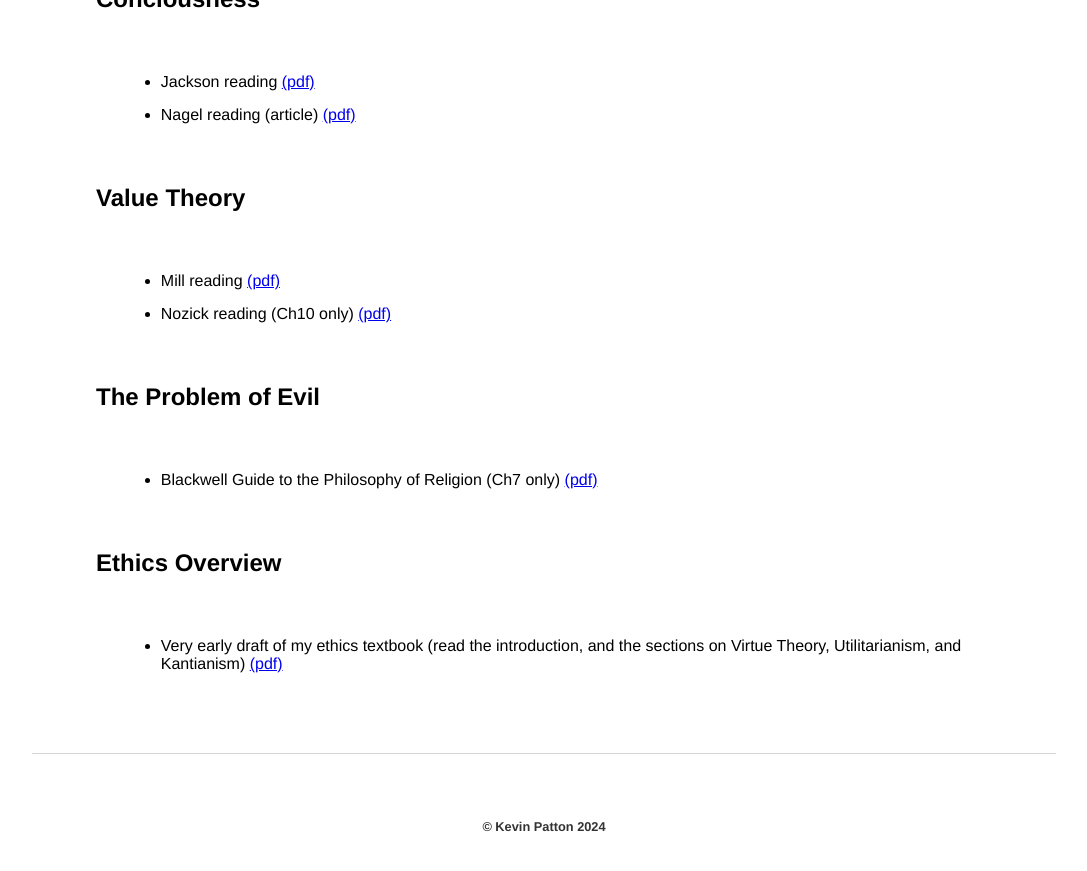
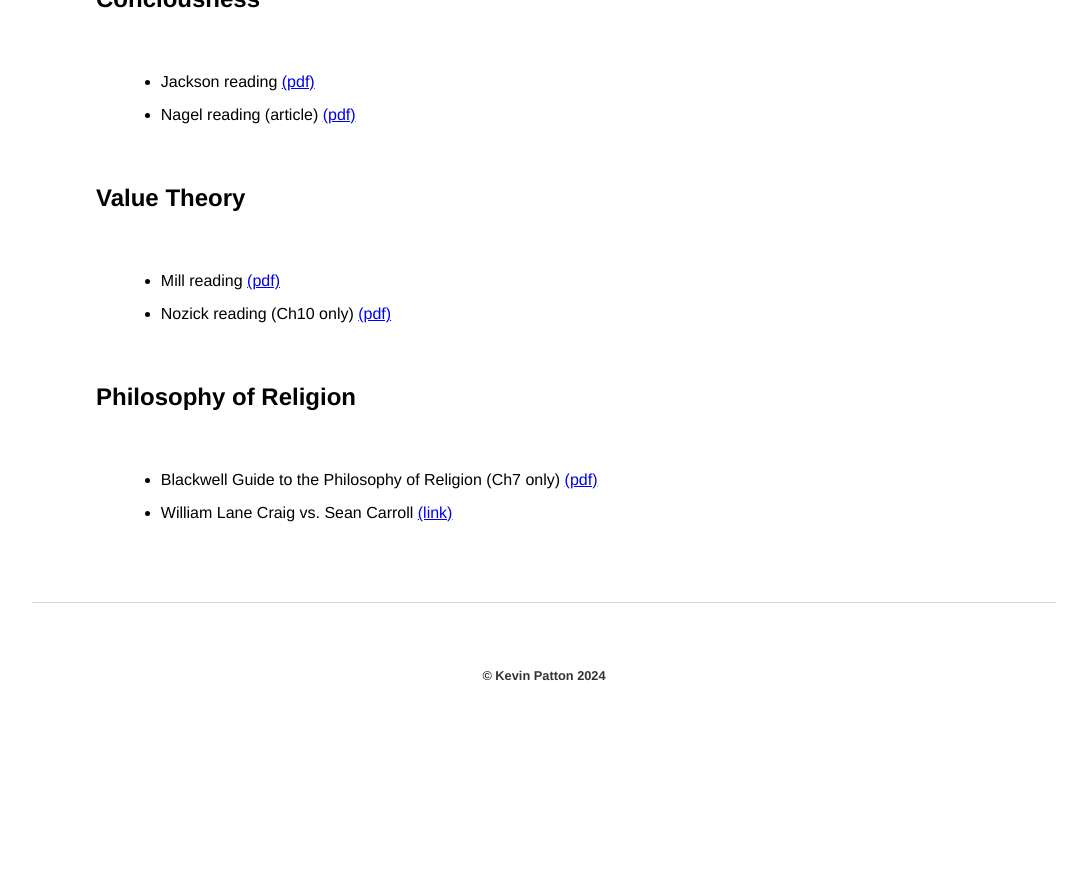
Before and after one commit to kevinjpatton/kevinjpatton.github.io, a Jekyll site: the page built from teaching/phil_1010/readings/index.html, in a window 1280 px wide and 900 px high, scrolled down 2407 px. Shown: the top 871 px of the window, without its empty margins (96-1183 px from the left). Built offline with Jekyll 4.4.1, drawn with Linux system fonts in a browser that asks for light colours; Markdown is read by kramdown in place of the engine named in the settings; after the commit the page ends 3156 px from its top, so only the background shows below that.

Commit message:
Update index.html

```diff
--- a/teaching/phil_1010/readings/index.html
+++ b/teaching/phil_1010/readings/index.html
@@ -46,9 +46,7 @@ title: PHIL1010 - Readings
 <li>Mill reading <a href="/teaching/phil_2030/readings/John%20Stuart%20Mill%20-%20Utilitarianism%20Excerpts.pdf" target="_blank">(pdf)</a></li>
 <li>Nozick reading (Ch10 only) <a href="/teaching/phil_2030/readings/Robert%20Nozick%20-%20The%20Examined%20Life.pdf" target="_blank">(pdf)</a></li>
 </ul>
-<h2>The Problem of Evil</h2><ul class="standard-list">
+<h2>Philosophy of Religion</h2><ul class="standard-list">
 <li>Blackwell Guide to the Philosophy of Religion (Ch7 only) <a href="/teaching/phil_1010/readings/William E. Mann - The Blackwell Guide to the Philosophy of Religion.pdf" target="_blank">(pdf)</a></li>
+<li>William Lane Craig vs. Sean Carroll <a href="https://www.youtube.com/watch?v=X0qKZqPy9T8&pp=ygUgd2lsbGlhbSBsYW5kZSBjcmFpZyBzZWFuIGNhcnJvbGw%3D" target="_blank">(link)</a></li>
 </ul>
-<h2>Ethics Overview</h2><ul class="standard-list">
-<li>Very early draft of my ethics textbook (read the introduction, and the sections on Virtue Theory, Utilitarianism, and Kantianism) <a href="/teaching/phil_1010/readings/Draft - 2030 Textbook.pdf" target="_blank">(pdf)</a></li>
-</ul>
```
